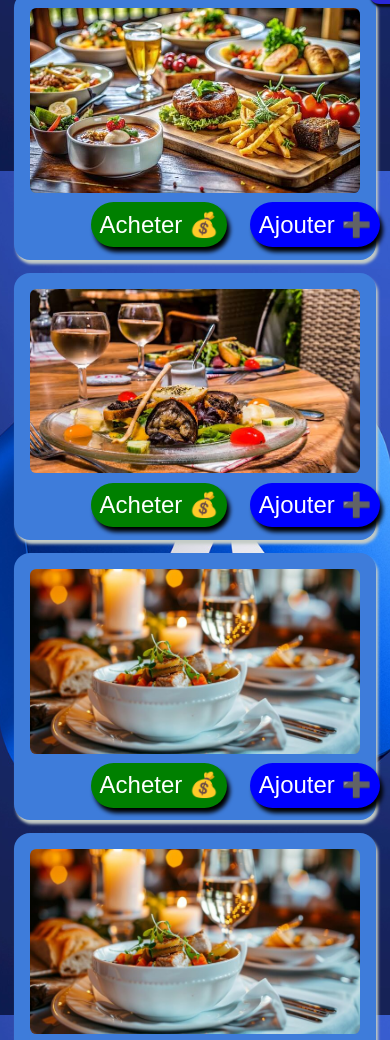
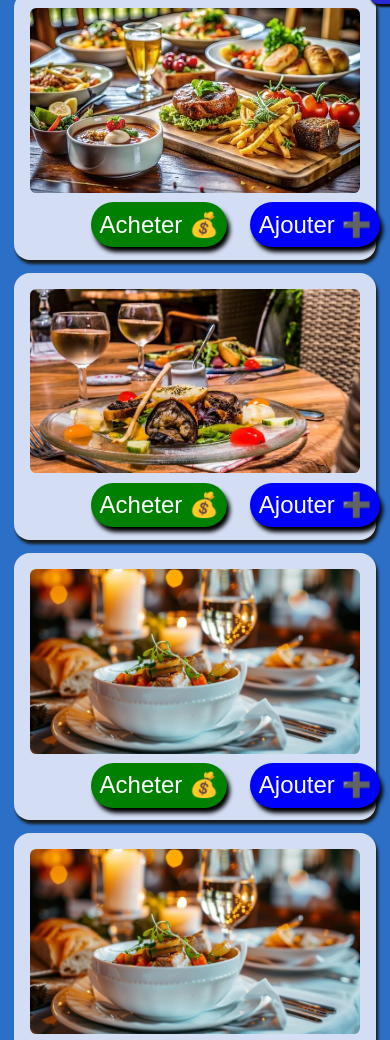
Before and after one commit to Abombidus/cahier1, a plain HTML site: page index.html in a window 390 px wide. Shown: the part 673-1713 px from the top of the page. Drawn offline with Linux system fonts and the light colour scheme.

Commit message:
HelloQSDFGHJ

```diff
--- a/styles.css
+++ b/styles.css
@@ -329,7 +329,7 @@ h1 {
 /* Media Query Telephone mobile */
 @media (max-width: 600px) {
   body {
-    background-image: url("./assets/Profile.JPG");
+    background: rgb(44, 111, 199);
     background-position: center;
     overflow-x: hidden;
     background-size: cover;
@@ -412,10 +412,10 @@ h1 {
     position: relative;
     /* top: 1rem; */
     padding: 1rem;
-    box-shadow: 2px 4px 3px rgb(196, 204, 199);
+    box-shadow: 2px 4px 3px rgb(25, 27, 27);
     /* box-shadow: 2px 4px 3px rgb(39, 38, 38); */
     border-radius: 1rem;
-    background: rgb(62, 124, 218);
+    background: rgb(211, 221, 243);
     /* background: rgb(255, 145, 0); */
   }
   .bigBoite {
```
